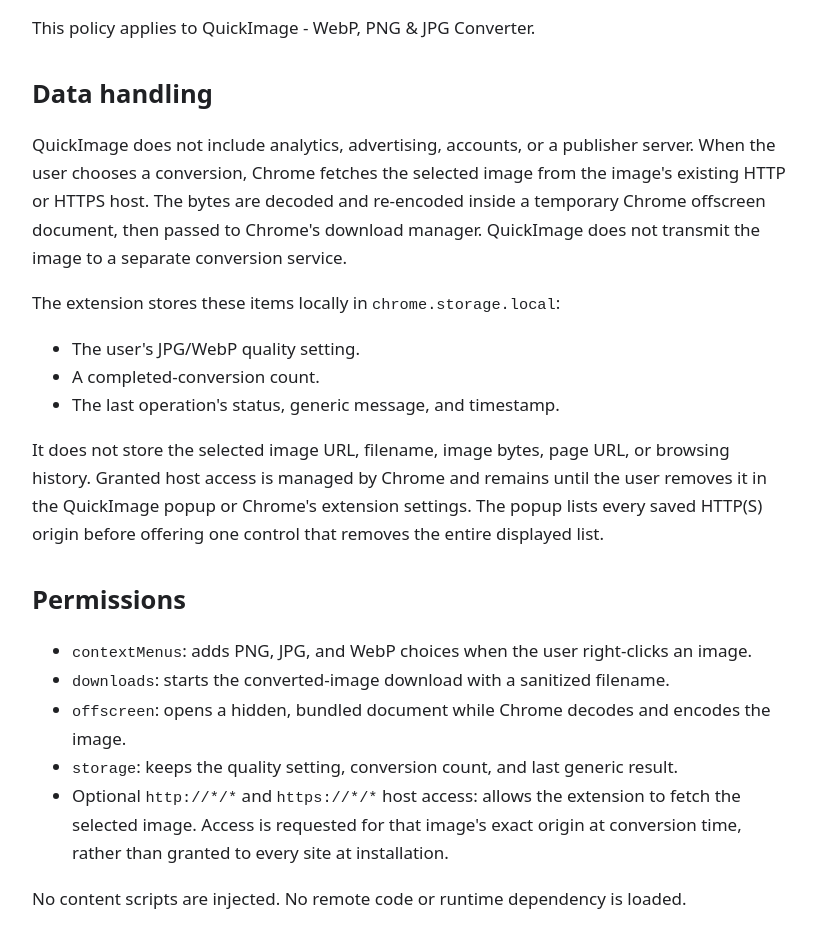
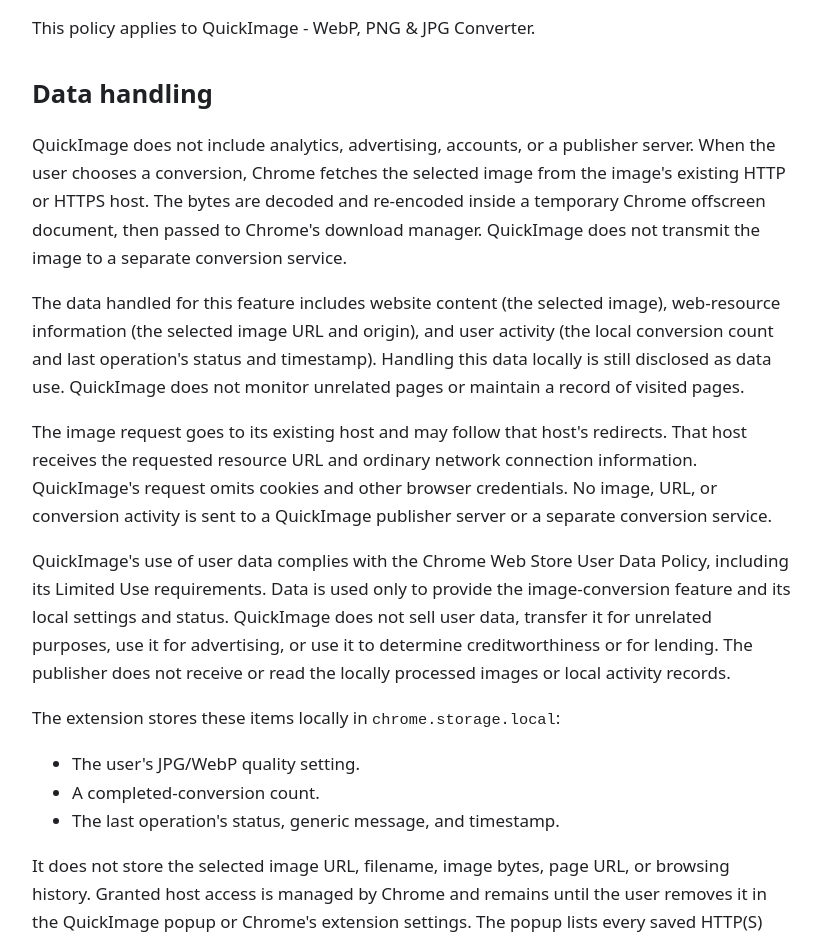
Before and after one commit to omriluz/quickimage-privacy, a plain HTML site: page index.html in a window 1280 px wide. Shown: the part 144-1086 px from the top of the page, without its empty margins (228-1049 px from the left). Drawn offline with Linux system fonts and the light colour scheme.

Commit message:
Clarify local data handling and Limited Use disclosures

```diff
--- a/index.html
+++ b/index.html
@@ -20,6 +20,9 @@
   <p>This policy applies to QuickImage - WebP, PNG &amp; JPG Converter.</p>
   <h2>Data handling</h2>
   <p>QuickImage does not include analytics, advertising, accounts, or a publisher server. When the user chooses a conversion, Chrome fetches the selected image from the image's existing HTTP or HTTPS host. The bytes are decoded and re-encoded inside a temporary Chrome offscreen document, then passed to Chrome's download manager. QuickImage does not transmit the image to a separate conversion service.</p>
+  <p>The data handled for this feature includes website content (the selected image), web-resource information (the selected image URL and origin), and user activity (the local conversion count and last operation's status and timestamp). Handling this data locally is still disclosed as data use. QuickImage does not monitor unrelated pages or maintain a record of visited pages.</p>
+  <p>The image request goes to its existing host and may follow that host's redirects. That host receives the requested resource URL and ordinary network connection information. QuickImage's request omits cookies and other browser credentials. No image, URL, or conversion activity is sent to a QuickImage publisher server or a separate conversion service.</p>
+  <p>QuickImage's use of user data complies with the Chrome Web Store User Data Policy, including its Limited Use requirements. Data is used only to provide the image-conversion feature and its local settings and status. QuickImage does not sell user data, transfer it for unrelated purposes, use it for advertising, or use it to determine creditworthiness or for lending. The publisher does not receive or read the locally processed images or local activity records.</p>
   <p>The extension stores these items locally in <code>chrome.storage.local</code>:</p>
   <ul>
     <li>The user's JPG/WebP quality setting.</li>
```
